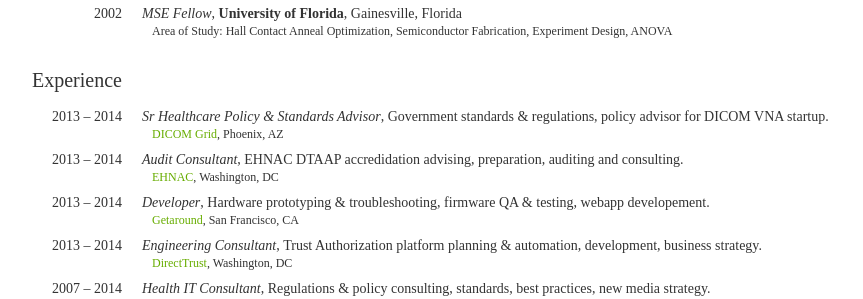
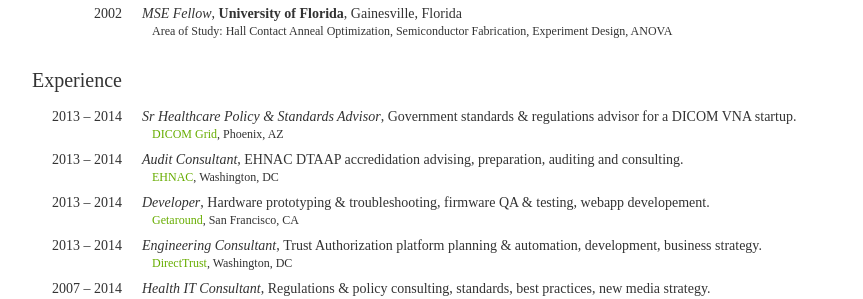
Before and after one commit to laurenstill/laurenstill.github.io, a Jekyll site: the page cv/index.html, which Jekyll copies as it is, in a window 1280 px wide. Shown: the part 502-801 px from the top of the page, without its empty margins (208-1071 px from the left). Built offline with Jekyll 4.4.1, drawn with Linux system fonts in a browser that asks for light colours; comment, search, counter and statistics services are not loaded.

Commit message:
Update index.html

```diff
--- a/cv/index.html
+++ b/cv/index.html
@@ -90,7 +90,7 @@
             <li>
                     <span class="date">2013 &ndash; 2014</span>
                     <span class="position">Sr Healthcare Policy &amp; Standards Advisor</span>,
-                    <span class="project">Government standards &amp; regulations, policy advisor for DICOM VNA startup.</span>
+                    <span class="project">Government standards &amp; regulations advisor for a DICOM VNA startup.</span>
                     <span class="meta">
                         <a href="http://wwww.dicomgrid.com">DICOM Grid</a>, Phoenix, AZ<br>
                     </span>
```
